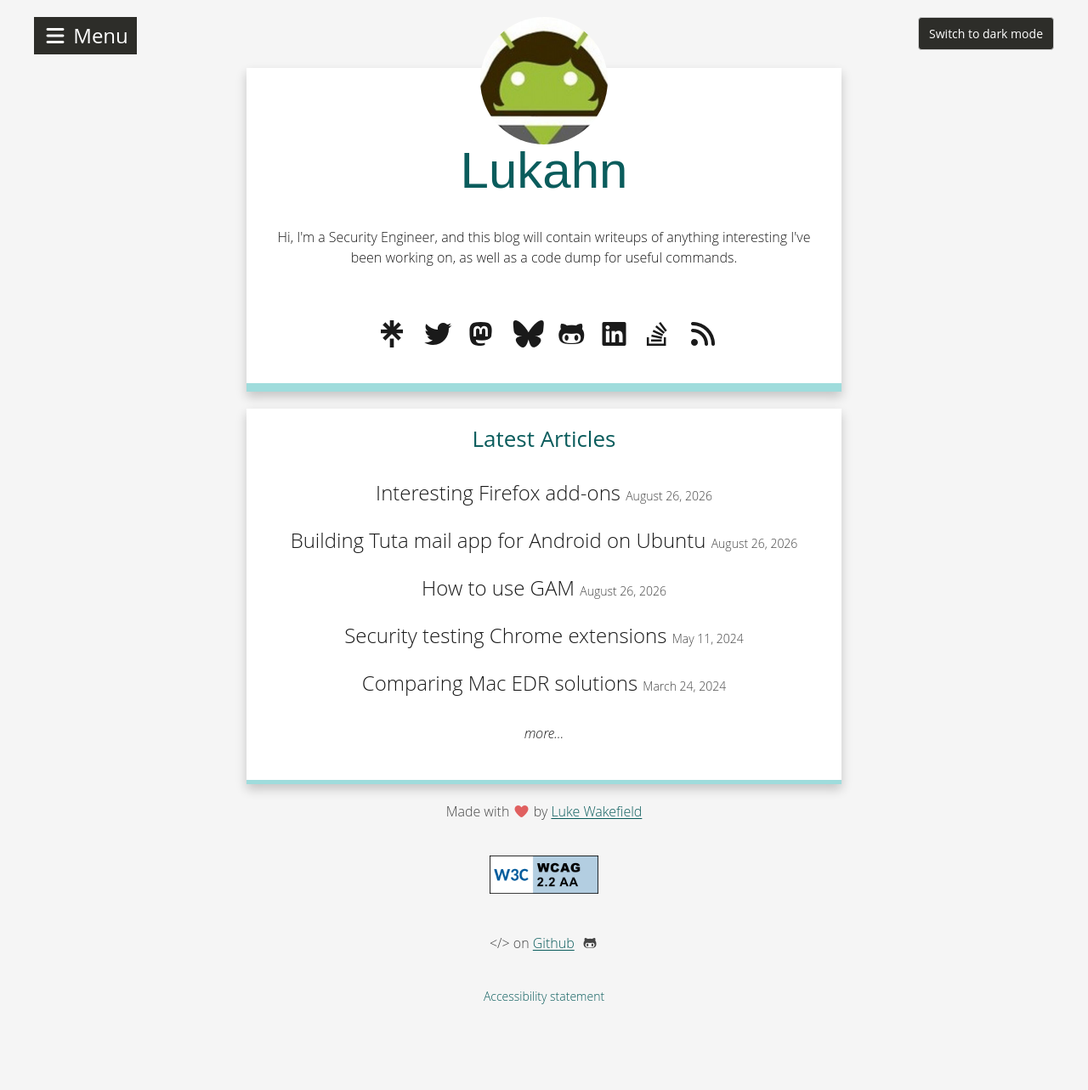
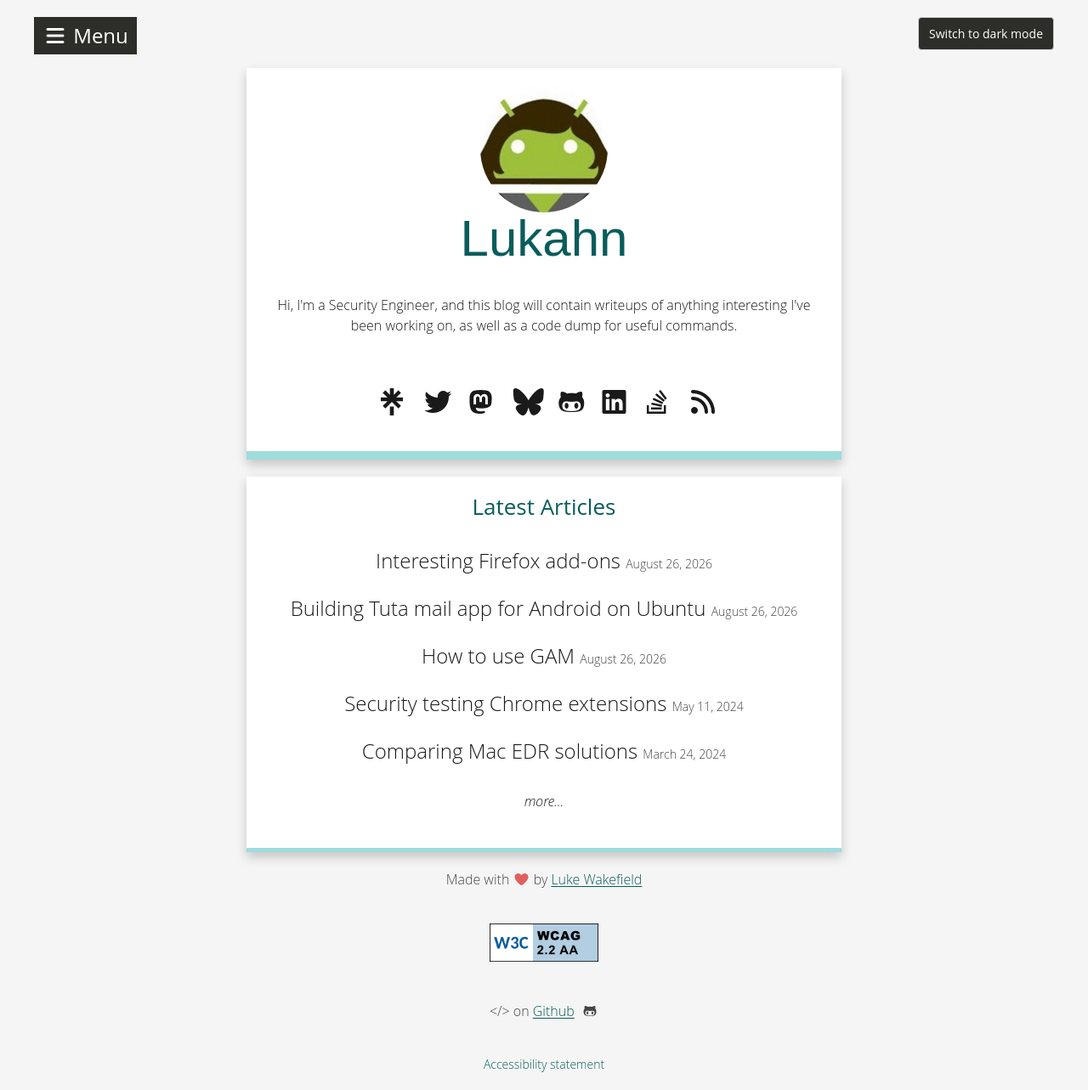
Before and after one commit to lukahn/lukahn.github.io, a Jekyll site: the page built from index.html, in a window 1280 px wide. Shown: the whole page at 85% size. Built offline with Jekyll 4.4.1, drawn with Linux system fonts in a browser that asks for light colours; before the commit the page ends 1203 px from its top, so only the background shows below that.

Commit message:
Bumped the header down so it looks better on mobile.

```diff
--- a/css/style.scss
+++ b/css/style.scss
@@ -401,7 +401,7 @@
 
 	.gravatar {
 		width: 100%;
-		margin-top: -80px;
+		margin-top: 0;
 		text-align: center;
 	}
 
```
